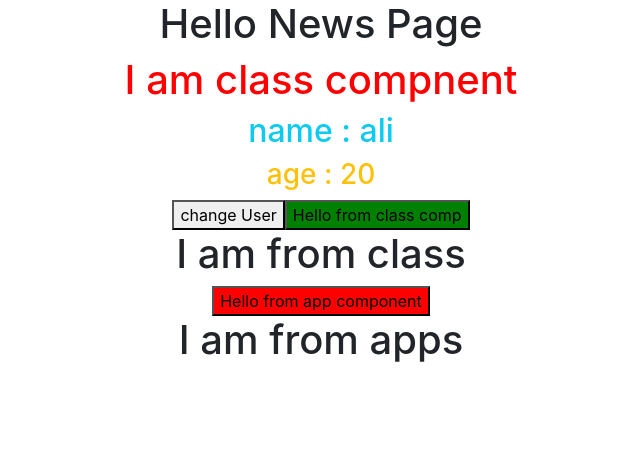
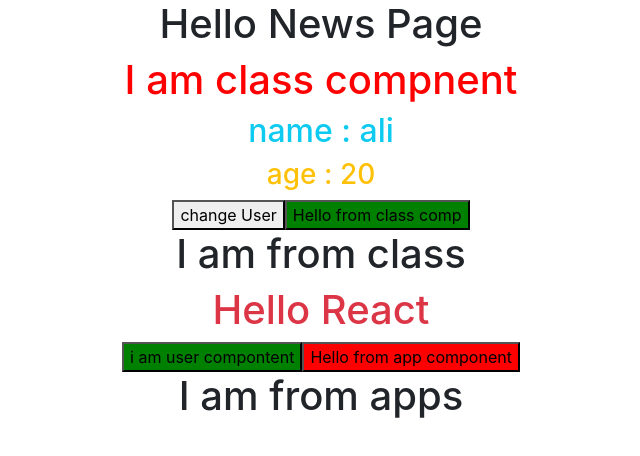
Before and after one commit to abdelrahmanShabaan/React_js_ITI_XMaster_Packages, a React (Create React App) app: page / in a window 1280 px wide. Shown: the top 456 px of the page, without its empty margins (319-959 px from the left). Built offline with nearby package versions, Linux system fonts and the light colour scheme.

Commit message:
create new components name userData

```diff
--- a/src/AppClassComponent.js
+++ b/src/AppClassComponent.js
@@ -1,6 +1,7 @@
 import React from "react";
 import MyButton from "./MyButton";
 import MyTitle from "./MyTitle";
+import UsersData from "./UsersData";
 
 
 class AppClassComponent extends React.Component{
@@ -63,6 +64,8 @@ class AppClassComponent extends React.Component{
         <MyButton name="Hello from class comp" color="green"/>
 
         <MyTitle title= "I am from class "/>
+
+        <UsersData />
         </>
     )
 
--- /dev/null
+++ b/src/UsersData.js
@@ -0,0 +1,26 @@
+import React from "react";
+import MyButton from "./MyButton";
+
+
+
+class UsersData extends React.Component{
+
+
+        constructor(){
+            super();
+            this.state = {
+                title: "Hello React"
+            }
+        }
+
+        render(){
+            return(
+                <>
+                     <h1 className="text-danger text center"> {this.state.title} </h1>
+                     <MyButton  color="green" name="i am user compontent"/>
+                </>
+            )
+        }
+}
+
+export default UsersData;
```
